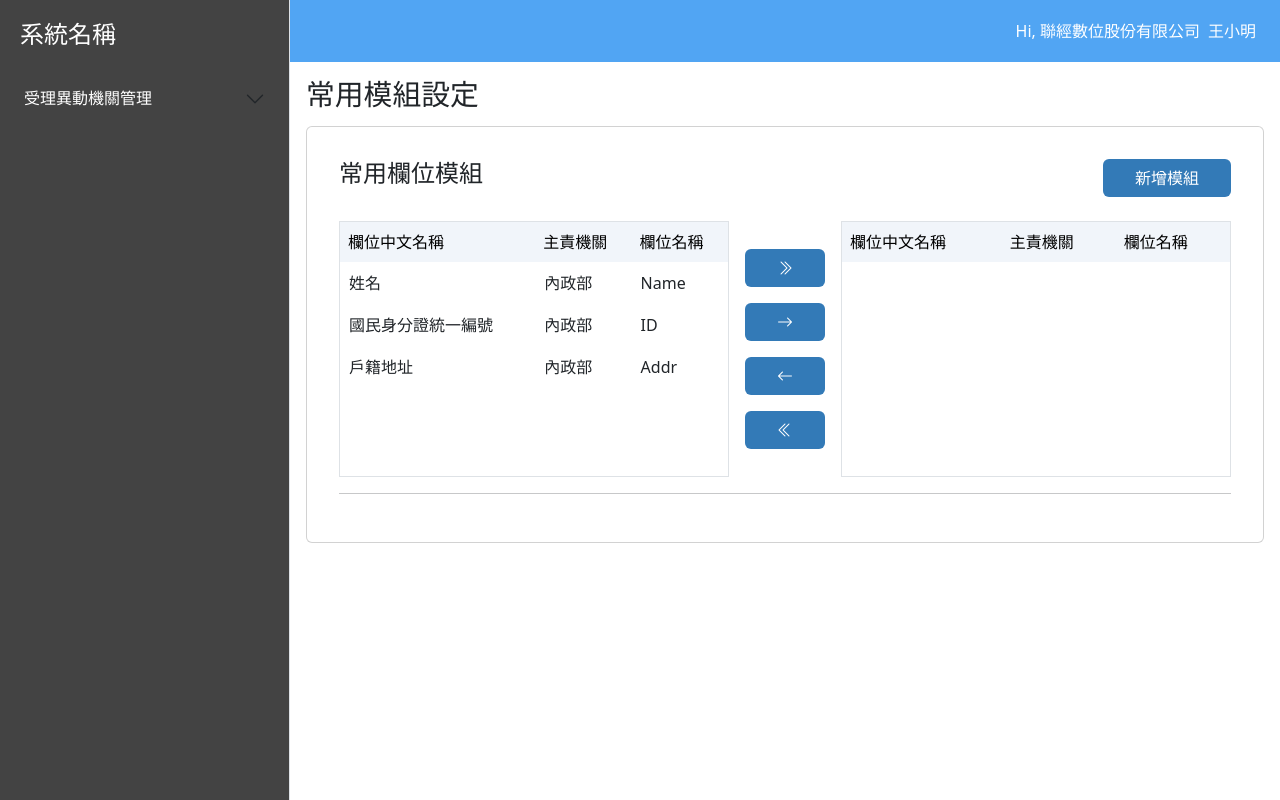
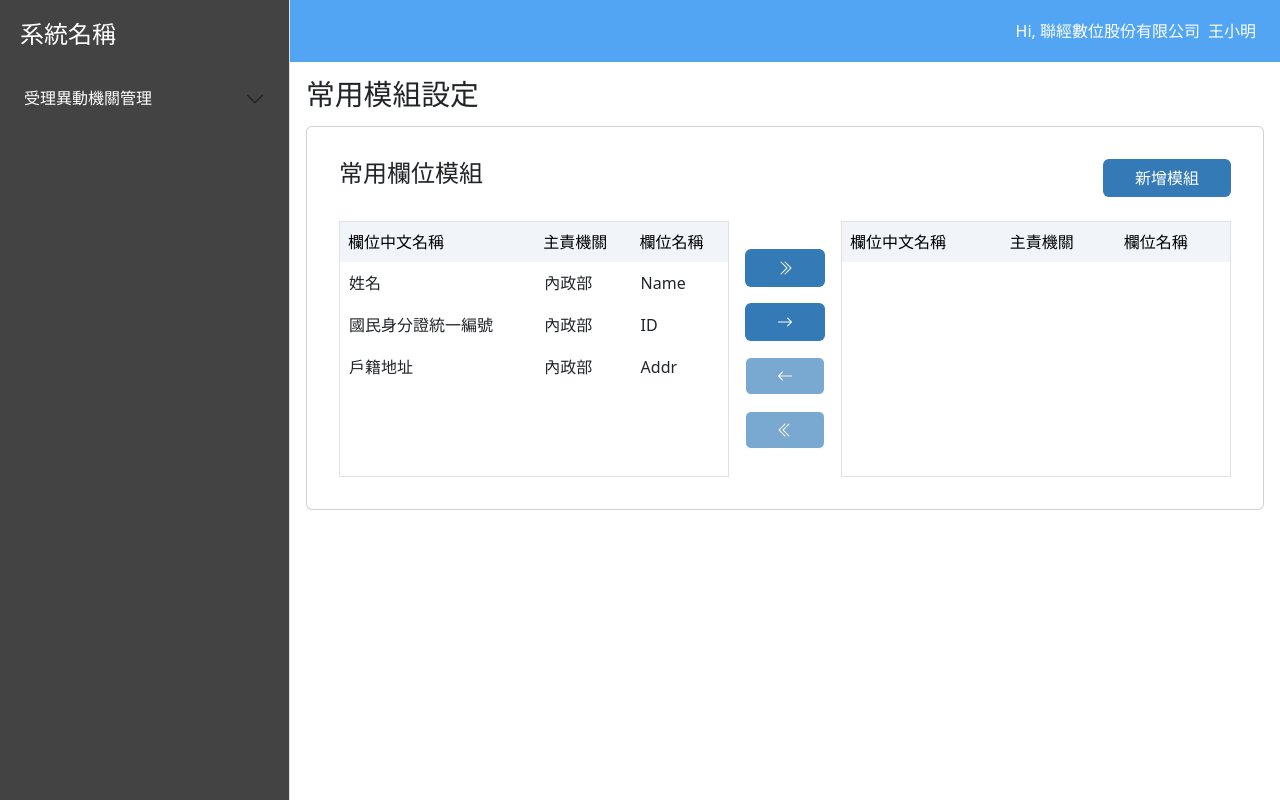
Before and after one commit to weily10/my-data, a Vue app: page /admin/module-management in a window 1280 px wide. Built offline with nearby package versions, Linux system fonts and the light colour scheme.

Commit message:
disabled and hr

```diff
--- a/src/pages/backstage/ModuleManagement.vue
+++ b/src/pages/backstage/ModuleManagement.vue
@@ -162,14 +162,20 @@ onMounted(() => {
                             </div>
                             <div class="d-flex flex-column justify-content-center gap-3">
                                 <button class="btn bg-primary text-white" style="width: 5rem; "
+                                    :disabled="modulesArray[moduleIndex].items1.length <= 0"
                                     @click="toUsedAll(moduleIndex)"> <i class="bi bi-chevron-double-right"></i> </button>
                                 <button class="btn bg-primary text-white" style="width: 5rem; "
-                                    @click="toUsed(moduleIndex)"> <i class="bi bi-arrow-right"></i> </button>
+                                    :disabled="modulesArray[moduleIndex].items1.length <= 0" @click="toUsed(moduleIndex)">
+                                    <i class="bi bi-arrow-right"></i> </button>
                                 <button class="btn bg-primary text-white" style="width: 5rem;"
-                                    @click="removeUsed(moduleIndex)"> <i class="bi bi-arrow-left"></i>
+                                    @click="removeUsed(moduleIndex)"
+                                    :disabled="modulesArray[moduleIndex].items2.length <= 0"> <i
+                                        class="bi bi-arrow-left"></i>
                                 </button>
                                 <button class="btn bg-primary text-white" style="width: 5rem; "
-                                    @click="removeUsedAll(moduleIndex)"> <i class="bi bi-chevron-double-left"></i> </button>
+                                    @click="removeUsedAll(moduleIndex)"
+                                    :disabled="modulesArray[moduleIndex].items2.length <= 0"> <i
+                                        class="bi bi-chevron-double-left"></i> </button>
                             </div>
                             <div class="border  w-100">
                                 <table class="table  table-borderless">
@@ -194,7 +200,7 @@ onMounted(() => {
                             </div>
                         </div>
                     </div>
-                    <hr>
+                    <hr v-show="modulesArray.length !== moduleIndex + 1" class="mt-4">
                 </template>
             </div>
         </div>
@@ -219,5 +225,4 @@ td {
 .highlighted-row {
     background-color: #201717;
     /* Light gray background */
-}
-</style>
+}</style>
```
